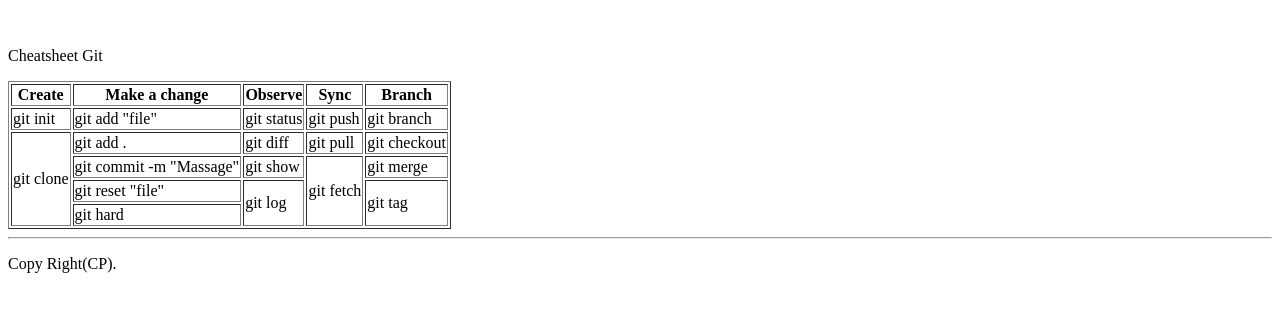
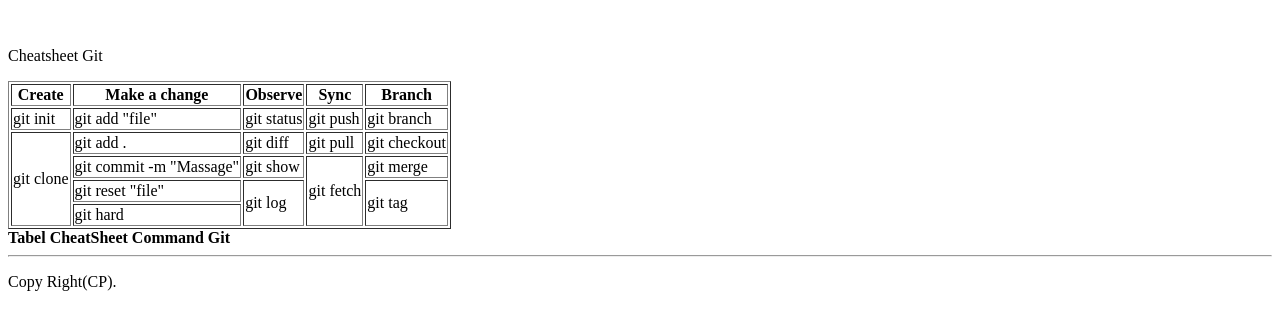
Before and after one commit to DwiYudhaKarp/tryGit, a plain HTML site: page actF.html in a window 1280 px wide. Shown: the part 119-448 px from the top of the page. Drawn offline with Linux system fonts and the light colour scheme.

Commit message:
Pelabelan tabel CS

```diff
--- a/actF.html
+++ b/actF.html
@@ -55,6 +55,9 @@
         </tr>
 
     </table>
+
+    <strong>Tabel CheatSheet Command Git</strong>
+
     <footer>
         <hr>
         <p>Copy Right(CP).</p>
```
